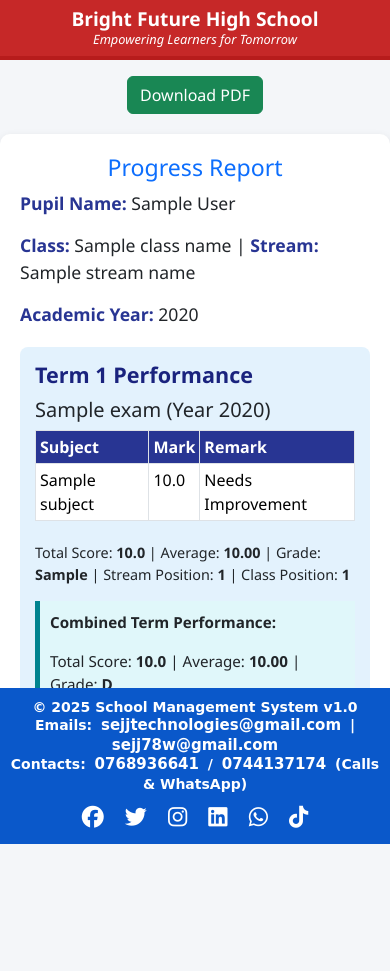
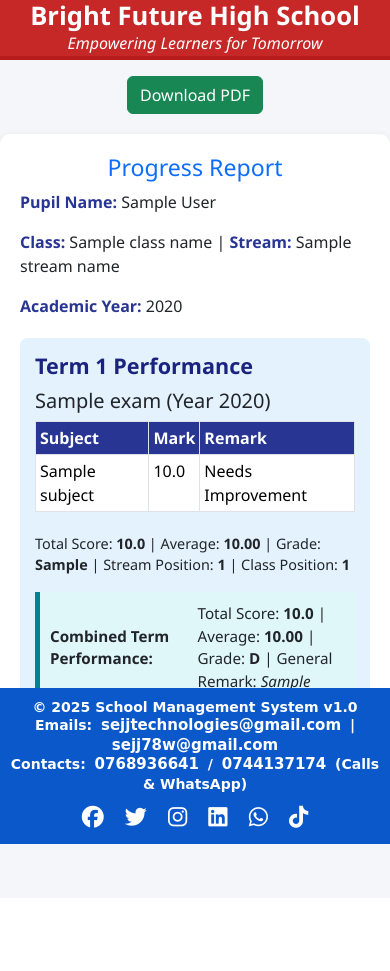
Before and after one commit to sejjtechnologies/school_management_system, a Flask app: template templates/teacher/reports.html in a window 390 px wide. After the commit the page ends 844 px from the top, so only its background shows below. Run offline with Flask 3, Linux system fonts and the light colour scheme; tables that the repository leaves empty hold one stand-in row (values such as "Sample post"); the template is opened without the code that fills it: values that come from a table or form of the project are taken from there, most other values are stand-ins (such as "Sample title", 1, 10 or a date in 2020).

Commit message:
responsiveness

```diff
--- a/templates/teacher/reports.html
+++ b/templates/teacher/reports.html
@@ -17,11 +17,11 @@
     .main-content {
       flex: 1;
       overflow-y: auto; /* ✅ vertical scroll */
-      padding-bottom: 140px; /* ✅ more space before footer */
+      padding-bottom: 140px; /* ✅ space before footer */
     }
     .school-header {
       text-align: center;
-      height: 60px; /* ✅ reduced height */
+      height: 60px; /* ✅ compact height */
       padding: 10px;
       background-color: #c62828;
       color: #fff;
@@ -33,13 +33,13 @@
     .school-header h2 {
       font-weight: bold;
       margin: 0;
-      font-size: 1.2rem;
+      font-size: 1.6rem; /* ✅ larger school name */
       line-height: 1.2;
     }
     .school-header p {
       margin: 0;
       font-style: italic;
-      font-size: 0.8rem;
+      font-size: 1rem; /* ✅ larger motto */
     }
     .report-card {
       background: #fff;
@@ -48,10 +48,10 @@
       border-radius: 10px;
       box-shadow: 0 3px 8px rgba(0,0,0,0.1);
       max-width: 900px;
-      page-break-inside: avoid; /* ✅ prevent splitting */
+      page-break-inside: avoid;
     }
     .pupil-info {
-      font-size: 1.1rem;
+      font-size: 1rem;
       margin-bottom: 15px;
     }
     .pupil-info strong {
@@ -61,7 +61,7 @@
       margin-top: 20px;
       padding: 15px;
       border-radius: 8px;
-      page-break-inside: avoid; /* ✅ keep term block together */
+      page-break-inside: avoid;
     }
     .term-1 { background-color: #e3f2fd; }
     .term-2 { background-color: #fce4ec; }
@@ -86,14 +86,14 @@
       background: #e0f7fa;
       border-left: 5px solid #00838f;
       font-size: 0.95rem;
+      display: flex; /* ✅ inline layout */
+      flex-wrap: wrap;
+      justify-content: space-between;
+      align-items: center;
     }
-    .general-remark {
-      margin-top: 10px;
-      padding: 10px;
-      background: #fff3e0;
-      border-left: 5px solid #fb8c00;
-      font-style: italic;
-      page-break-inside: avoid; /* ✅ keep intact */
+    .combined-summary p {
+      margin: 0 10px 0 0;
+      flex: 1;
     }
     .download-btn {
       display: block;
@@ -105,7 +105,7 @@
       color: #fff;
       text-align: center;
       padding: 15px;
-      position: fixed; /* ✅ fixed at bottom on screen */
+      position: fixed; /* ✅ fixed on screen */
       bottom: 0;
       left: 0;
       right: 0;
@@ -230,9 +230,11 @@
             {% if term_reports %}
               {% set total_score = term_reports|map(attribute="total_score")|sum %}
               {% set average_score = (term_reports|map(attribute="average_score")|sum) / term_reports|length %}
+              {% set general_remark = term_reports[0].general_remark %}
               <div class="combined-summary">
                 <p><strong>Combined Term Performance:</strong></p>
-                <p>Total Score: <strong>{{ total_score }}</strong> |
+                <p>
+                  Total Score: <strong>{{ total_score }}</strong> |
                   Average: <strong>{{ "%.2f"|format(average_score) }}</strong> |
                   Grade: <strong>
                     {% if average_score >= 80 %} A
@@ -240,13 +242,9 @@
                     {% elif average_score >= 40 %} C
                     {% else %} D
                     {% endif %}
-                   </strong>
+                  </strong> |
+                  General Remark: <em>{{ general_remark }}</em>
                 </p>
-              </div>
-
-              {% set general_remark = term_reports[0].general_remark %}
-              <div class="general-remark">
-                <strong>General Remark:</strong> {{ general_remark }}
               </div>
             {% endif %}
           </div>
```
Lines whose indentation alone changed are shown as unchanged.
